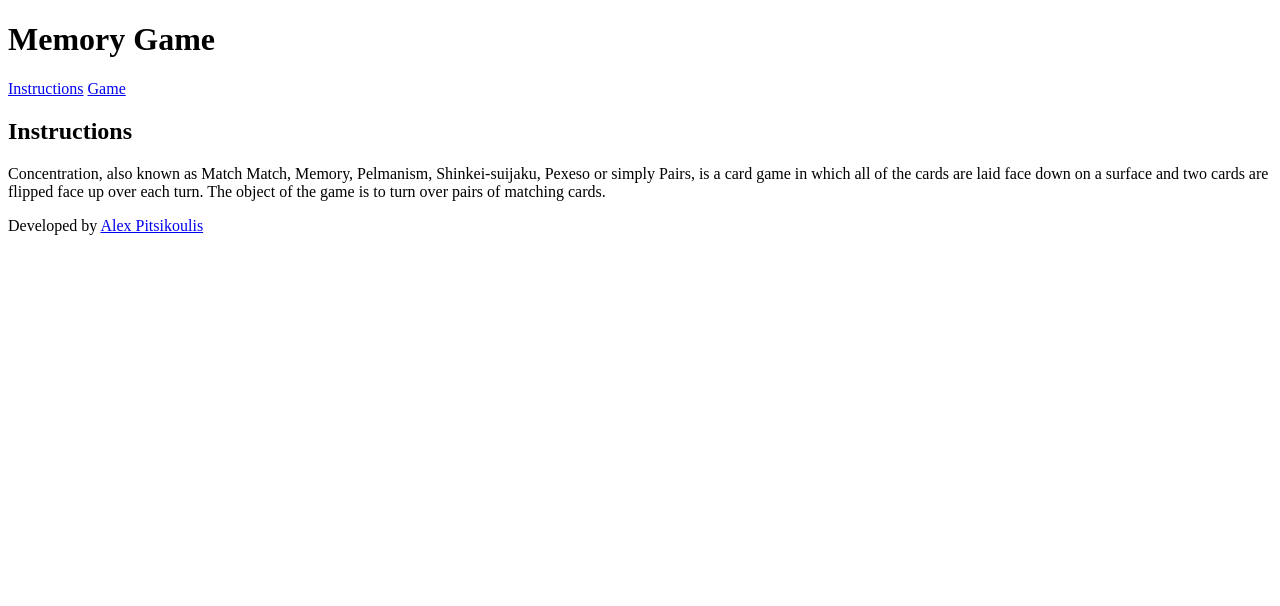
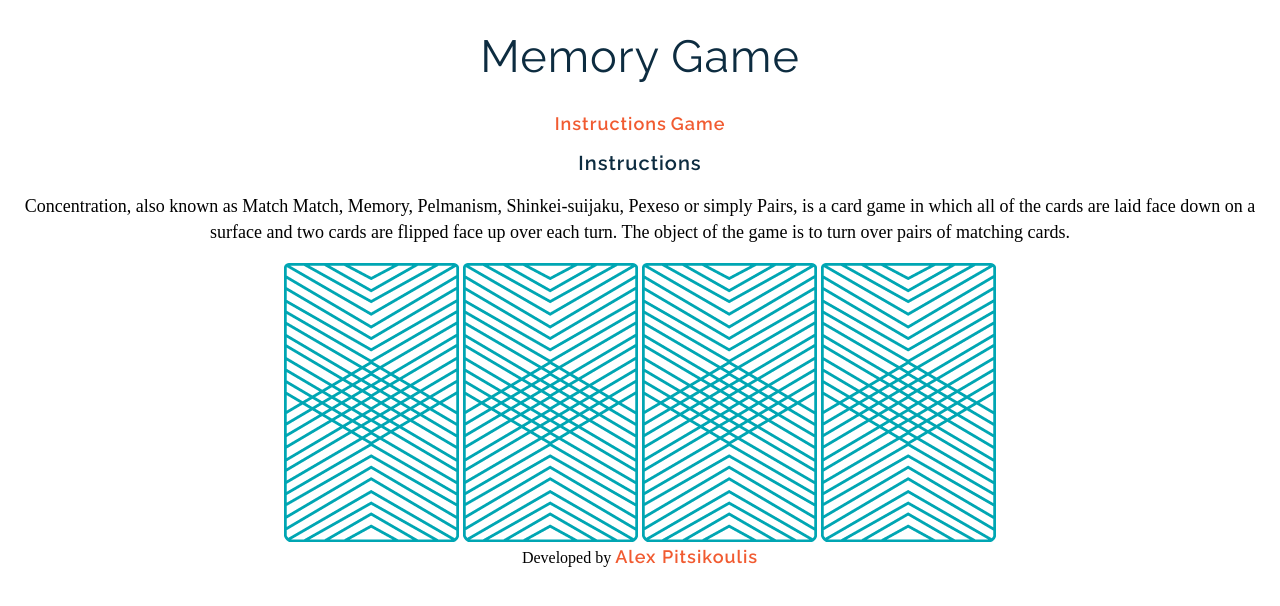
Before and after one commit to alexpitsikoulis/wdi-fundamentals-memorygame, a plain HTML site: page memory_game/index.html in a window 1280 px wide. Drawn offline with Linux system fonts and the light colour scheme; a web font is replaced by a local one.

Commit message:
added css stylesheet

```diff
--- /dev/null
+++ b/memory_game/css/style.css
@@ -0,0 +1,31 @@
+body {
+    text-align: center;
+}
+h1 {
+    color: #0D2C40;
+    font-family: "Raleway", sans-serif;
+    font-size: 45px;
+    font-weight: 400;
+    letter-spacing: 1px;
+}
+h2 {
+    color: #0d2c40;
+    font-family: "Raleway", sans-serif;
+    font-size: 20px;
+    font-weight: 600;
+    letter-spacing: 1px;
+}
+p {
+    font-family: "Droid Serif", serif;
+    font-size:18px;
+    line-height: 26px;
+
+}
+a {
+    color: #F15B31;
+    font-family: "Raleway", sans-serif;
+    font-size: 18px;
+    font-weight: 600;
+    letter-spacing: 1px;
+    text-decoration: none;
+}
--- a/memory_game/index.html
+++ b/memory_game/index.html
@@ -5,6 +5,8 @@
     <meta name="viewport" content="width=device-width, initial-scale=1.0">
     <meta http-equiv="X-UA-Compatible" content="ie=edge">
     <title>Memory Card Game</title>
+    <link href="https://fonts.googleapis.com/css?family=Droid+Serif|Raleway:400,500,600,700" rel="stylesheet">
+    <link href="/css/style.css" rel="stylesheet" type="text/css">
 </head>
 <body>
     <h1>Memory Game</h1>
@@ -12,6 +14,12 @@
     <a href="#">Game</a>
     <h2>Instructions</h2>
     <p>Concentration, also known as Match Match, Memory, Pelmanism, Shinkei-suijaku, Pexeso or simply Pairs, is a card game in which all of the cards are laid face down on a surface and two cards are flipped face up over each turn. The object of the game is to turn over pairs of matching cards.</p>
+    <div>
+        <img src="/images/back.png" alt="Queen of Diamonds">
+        <img src="/images/back.png" alt="Queen of Hearts">
+        <img src="/images/back.png" alt="King of Diamonds">
+        <img src="/images/back.png" alt="King of Hearts">
+    </div>
     <footer>Developed by <a href="https://www.facebook.com/alexpitsikoulis" target=blank>Alex Pitsikoulis</a></footer>
 </body>
 </html>
```
